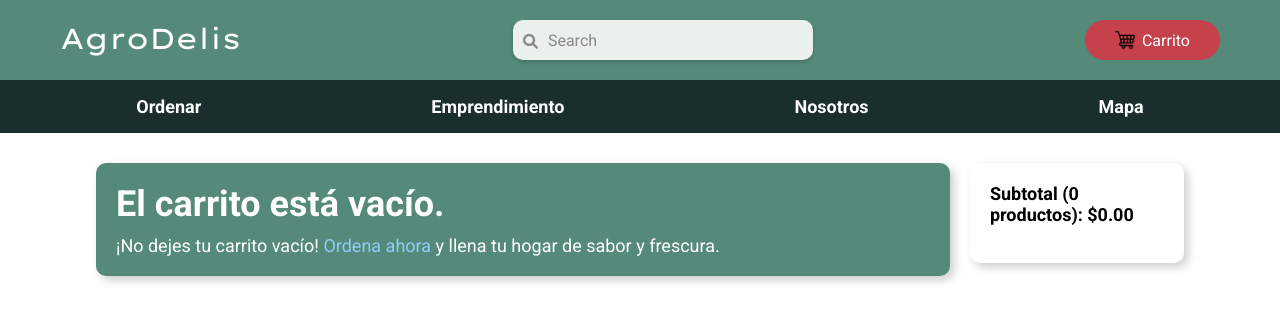
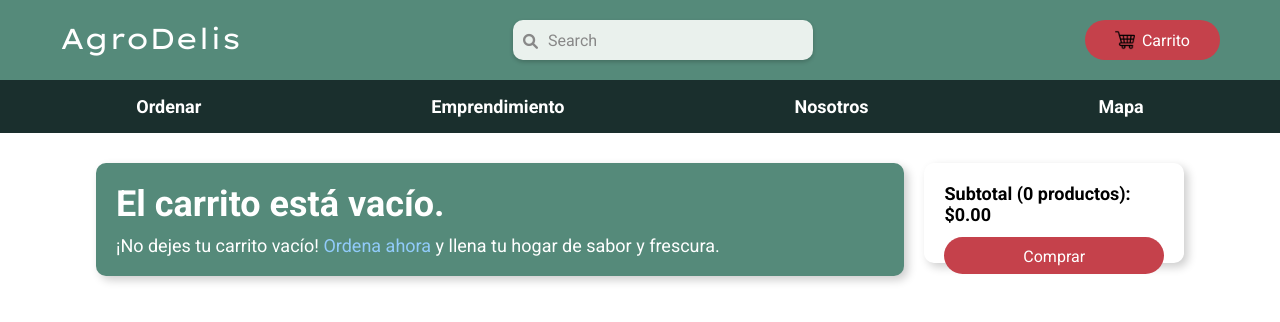
Before and after one commit to kelvinhe04/Semestral-SoftV, a plain HTML site: page Carrito.html in a window 1280 px wide. Drawn offline with Linux system fonts and the light colour scheme.

Commit message:
boton de checkout para borrar productos

```diff
--- a/Carrito.html
+++ b/Carrito.html
@@ -23,7 +23,11 @@
 
     <div class="contenedor">
       <div id="carrito-container"></div>
-      <div class="contenedor-precio"><h3 id="subtotal-carrito">Subtotal (0 producto): $0.00</h3></div>
+      <div class="contenedor-precio"><h3 id="subtotal-carrito">Subtotal (0 producto): $0.00</h3>
+      <div id="borrar-todo" class="btn-comprar"><a href="#">Comprar</a></div>
+
+      </div>
+
     </div>
 
     <script src="javascript/Carrito.js"></script>
--- a/css/Carrito.css
+++ b/css/Carrito.css
@@ -30,12 +30,27 @@
 }
 /*============= CHECKOUT  DEL CARRITO==================*/
 .contenedor-precio {
-  width: 20%;
+  width: auto;
   height: 100px;
   box-shadow: 4px 4px 10px rgba(0, 0, 0, 0.2); /* Agrega una sombra */
   padding: 20px;
   border-radius: 10px;
   margin: 30px 0;
+}
+.btn-comprar{
+  margin-top: 12px;
+  background-color: #C5414B;
+  padding: 8px 25px;
+  text-align: center;
+  color: white;
+  border-radius: 25px;
+  transition: background-color 0.3s;
+  position: relative;
+  cursor: pointer;
+
+}
+.btn-comprar:hover{
+background-color: #ad3943;
 }
 /*============= TODOS LOS PRODUCTOS DENTRO DEL CARRO==================*/
 #carrito-container {
@@ -51,6 +66,12 @@
 }
 #carrito-container.vacio {
   display: block; /* Cambiar el comportamiento cuando está vacío */
+}
+
+.btn-comprar a{
+  font-size: 16px;
+  color: white;
+    text-decoration: none;
 }
 .producto .img img {
   width: 200px; /* La imagen no será más ancha que 200px */
--- a/javascript/Carrito.js
+++ b/javascript/Carrito.js
@@ -134,6 +134,23 @@
   });
 }
 
+  // Evento para el botón "Borrar todo"
+  const botonBorrarTodo = document.getElementById("borrar-todo");
+  if (botonBorrarTodo) {
+    botonBorrarTodo.addEventListener("click", borrarTodoCarrito);
+  }
+
+
+
+// Función para borrar todo el carrito
+function borrarTodoCarrito() {
+  // Eliminar todo el carrito de localStorage
+  localStorage.removeItem("carrito");
+
+  // Recargar el carrito (se vaciará)
+  cargarCarrito();
+}
+
 
 document.addEventListener("DOMContentLoaded", () => {
 
```
